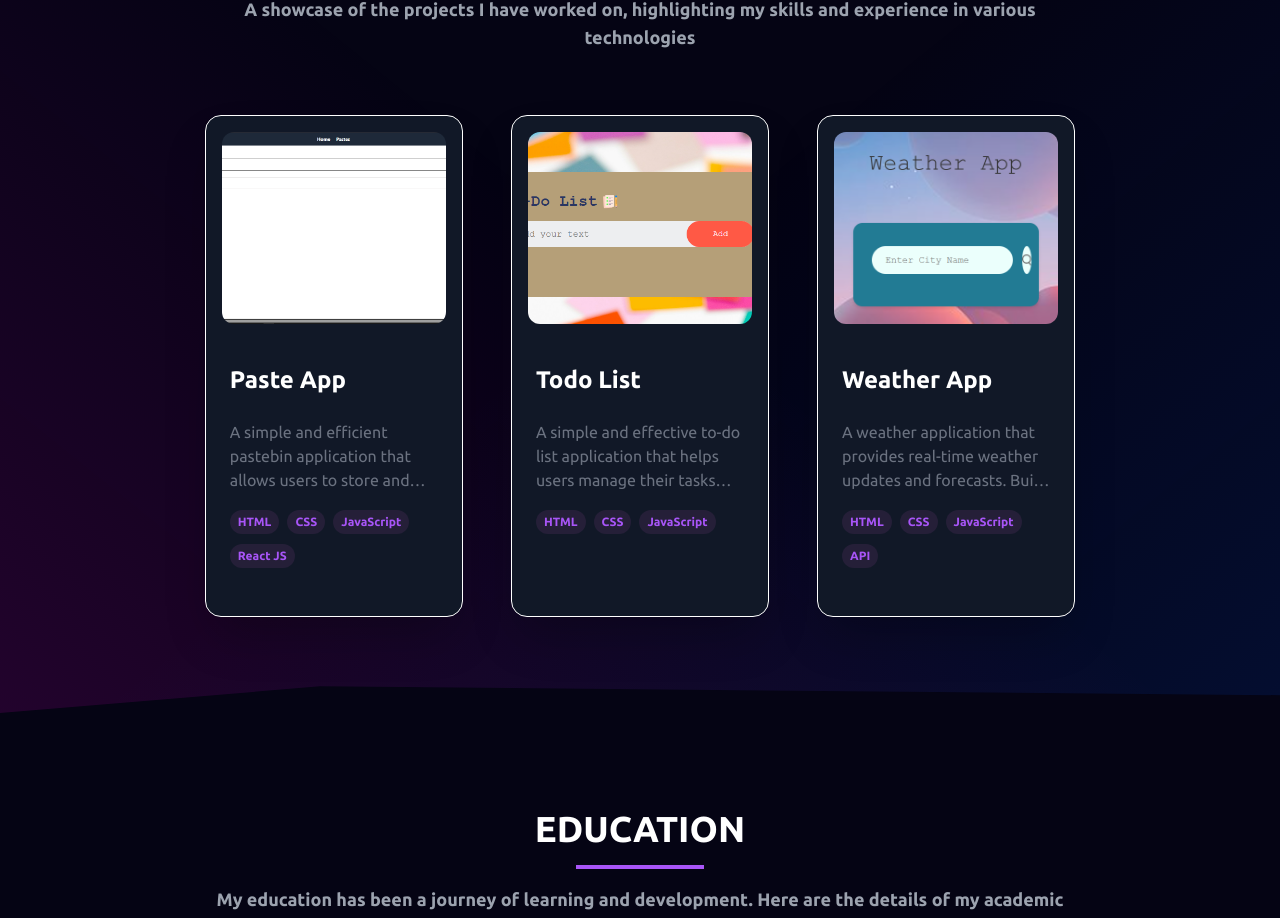
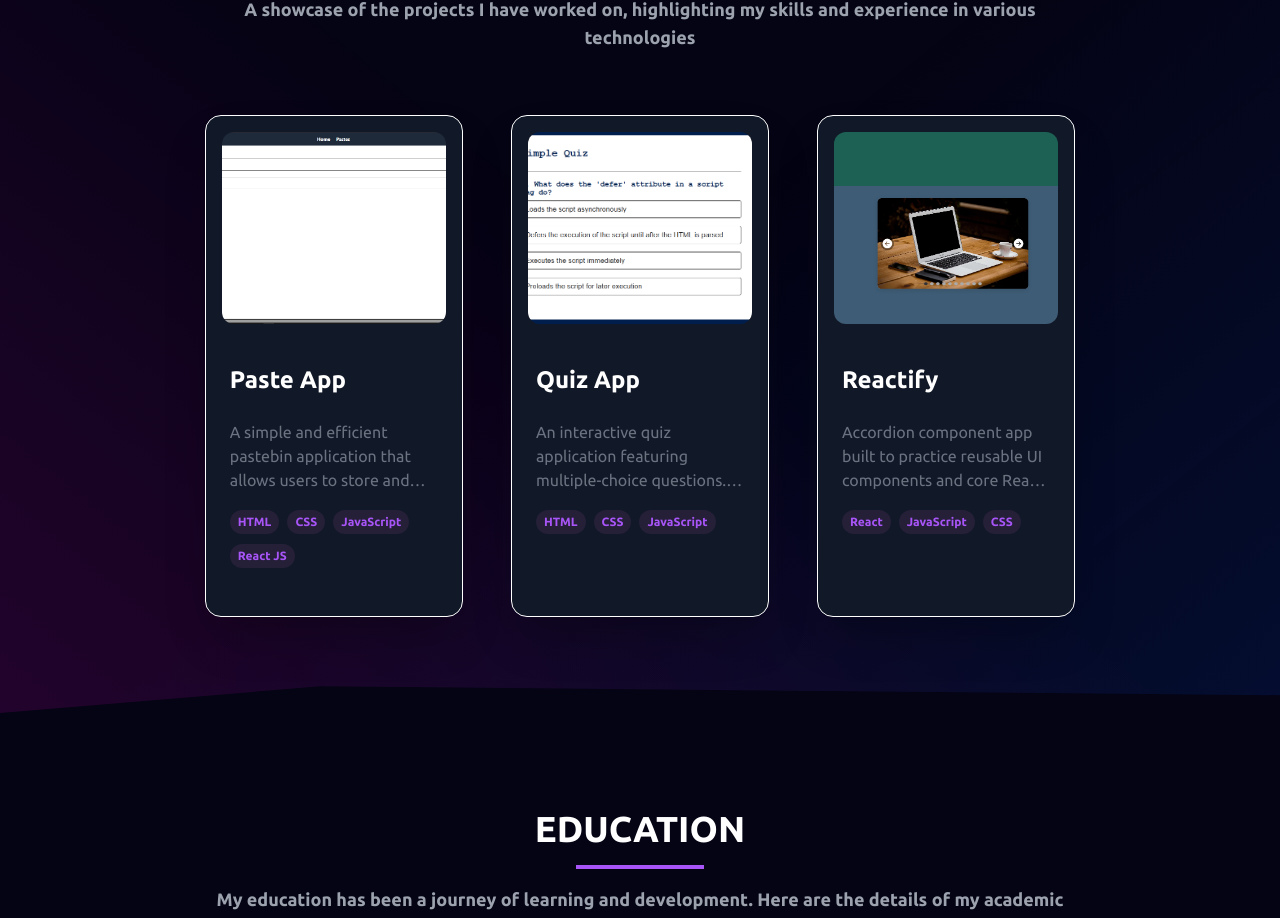
Before and after one commit to Shrutiupymaneu/Portfolio, a React (Vite) app: page / in a window 1280 px wide. Shown: the part 1779-2697 px from the top of the page. Built offline with nearby package versions, Linux system fonts and the light colour scheme.

Commit message:
Some Change

```diff
--- a/src/constents.js
+++ b/src/constents.js
@@ -29,6 +29,7 @@ import pasteAppLogo from './assets/work_logo/paste-app.png';
 import quizAppLogo from './assets/work_logo/quiz-app.png';
 import todoListLogo from './assets/work_logo/to-do-list.png';
 import weatherAppLogo from './assets/work_logo/weather-app.png';
+import reactifyLogo from './assets/work_logo/rectify-app.png';
 
 
 export const SkillsInfo = [
@@ -109,22 +110,22 @@ export const SkillsInfo = [
     },
     {
       id: 1,
-      title: "Todo List",
+      title: "Quiz App",
       description:
-        "A simple and effective to-do list application that helps users manage their tasks efficiently. Built using React.js, it features task creation, editing, and deletion functionalities for a seamless user experience.",
-     image: todoListLogo,
+        "An interactive quiz application featuring multiple-choice questions. Built using vanilla JavaScript with dynamic DOM rendering and responsive layout.",
+      image: quizAppLogo,
       tags: ["HTML", "CSS", "JavaScript"],
-      github: "https://github.com/Shrutiupymaneu/To-Do-List",
-      webapp: "https://to-do-list-swart-iota.vercel.app/",
+      github: "https://github.com/Shrutiupymaneu/Quiz-App",
+      webapp: "https://quiz-app-seven-omega-26.vercel.app/",
     },
     {
       id: 2,
-      title: "Weather App",
+      title: "Reactify",
       description:
-        "A weather application that provides real-time weather updates and forecasts. Built using React.js, it fetches data from external APIs to deliver accurate weather information based on user location.",
-      image: weatherAppLogo,
-      tags: ["HTML", "CSS", "JavaScript", "API"],
-      github: "https://github.com/Shrutiupymaneu/Weather-App",
-      webapp: "https://weather-app-seven-alpha-28.vercel.app/",
+        "Accordion component app built to practice reusable UI components and core React concepts like props, state, and conditional rendering.",
+      image: reactifyLogo,
+      tags: ["React", "JavaScript", "CSS"],
+      github: "https://github.com/Shrutiupymaneu/Accordion-Wrapper",
+      webapp: "https://accordion-wrapper.vercel.app/",
     },
   ];
```
Also changed, not shown: src/assets/work_logo/rectify-app.png (added).
